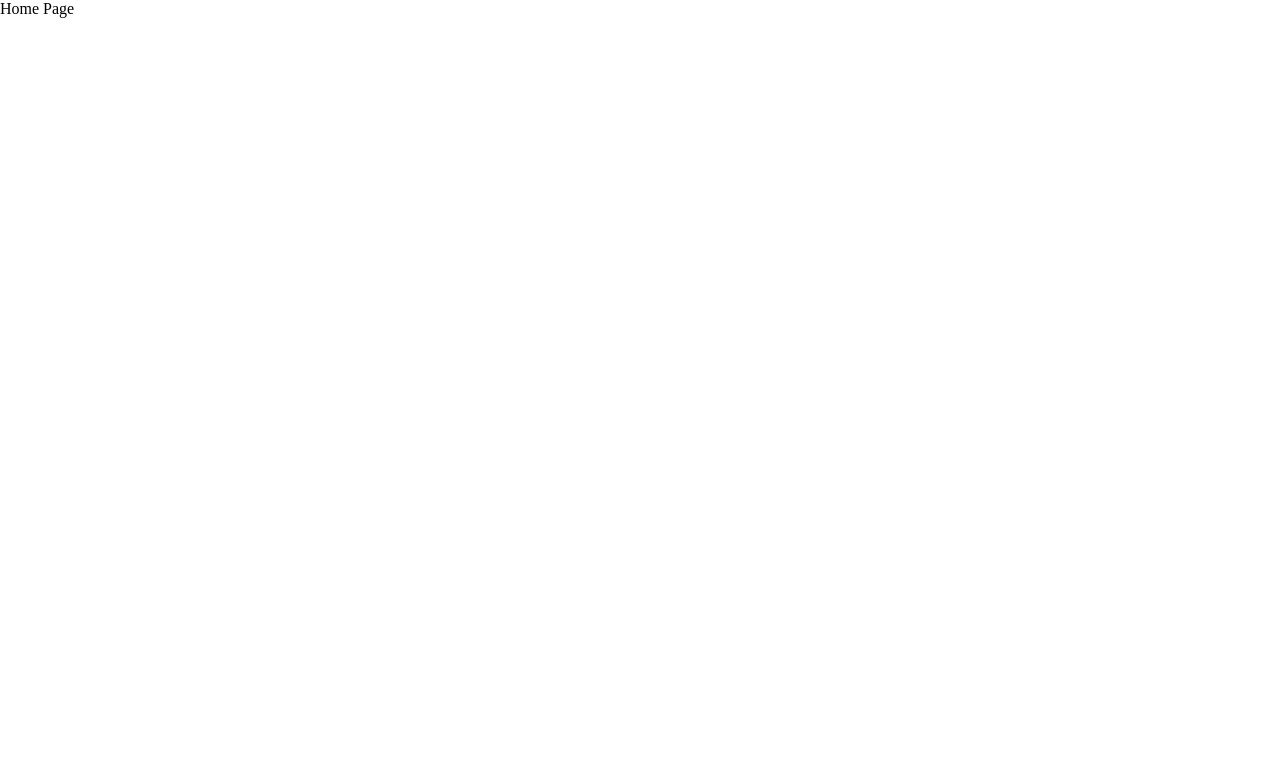
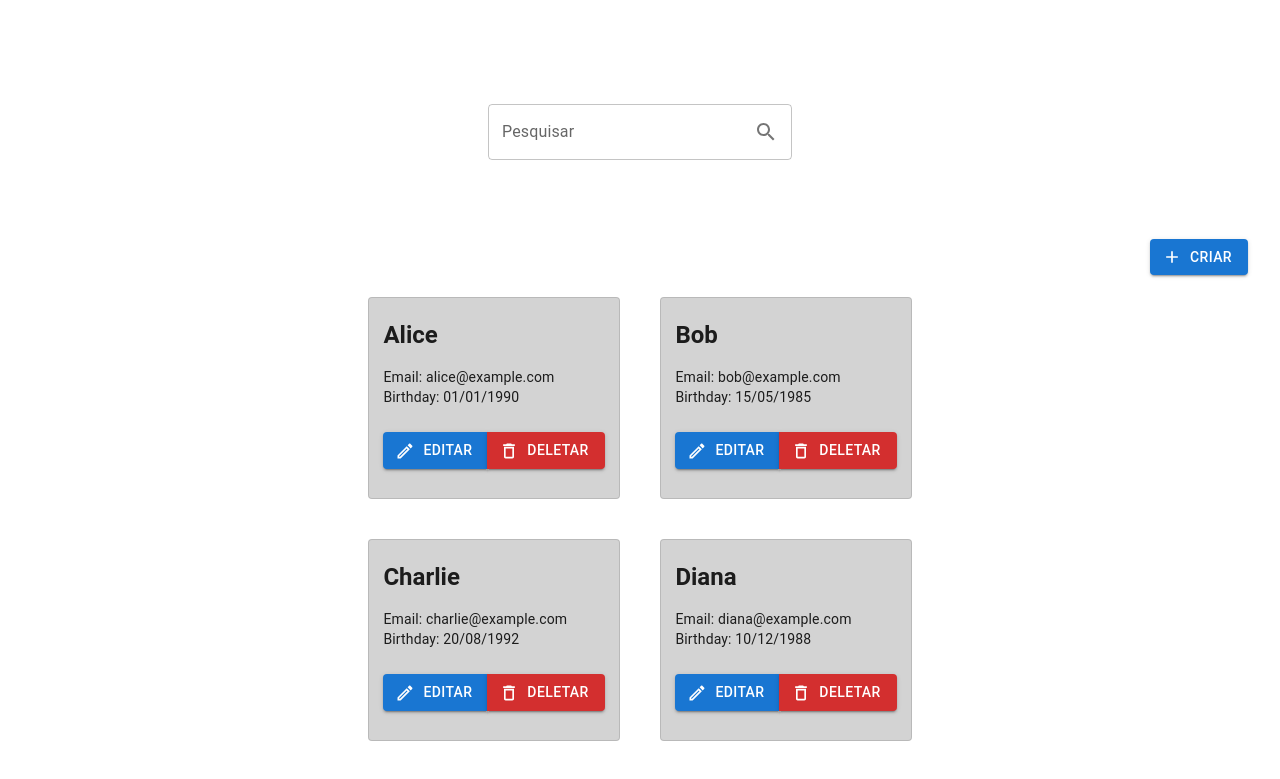
Before and after one commit to juanlramos/cadastro-de-pessoas-front, a React (Vite) app: page / in a window 1280 px wide. Shown: the top 779 px of the page. Built offline with nearby package versions, Linux system fonts and the light colour scheme.

Commit message:
feature: list of people with mocked data

```diff
--- a/src/pages/home/Home.tsx
+++ b/src/pages/home/Home.tsx
@@ -1,9 +1,95 @@
-import { Box } from '@mui/material';
+import { AddOutlined, Search } from "@mui/icons-material";
+import { Box, Button, InputAdornment, TextField } from "@mui/material";
+import { CustomCard } from "./components/CustomCard";
 
 export const Home = () => {
+  const people = [
+    { name: "Alice", email: "alice@example.com", birthday: "1990-01-01" },
+    { name: "Bob", email: "bob@example.com", birthday: "1985-05-15" },
+    { name: "Charlie", email: "charlie@example.com", birthday: "1992-08-20" },
+    { name: "Diana", email: "diana@example.com", birthday: "1988-12-10" },
+    { name: "Ethan", email: "ethan@example.com", birthday: "1995-03-25" },
+    { name: "Fiona", email: "fiona@example.com", birthday: "1991-07-05" },
+    { name: "Alice", email: "alice@example.com", birthday: "1990-01-01" },
+    { name: "Bob", email: "bob@example.com", birthday: "1985-05-15" },
+    { name: "Charlie", email: "charlie@example.com", birthday: "1992-08-20" },
+    { name: "Diana", email: "diana@example.com", birthday: "1988-12-10" },
+    { name: "Ethan", email: "ethan@example.com", birthday: "1995-03-25" },
+    { name: "Fiona", email: "fiona@example.com", birthday: "1991-07-05" },
+  ];
+
   return (
-    <Box>
-        Home Page
+    <Box
+      sx={{
+        p: 4,
+      }}
+    >
+      <Box
+        sx={{
+          display: "flex",
+          justifyContent: "center",
+          alignItems: "center",
+          height: "25vh",
+        }}
+      >
+        <TextField
+          variant="outlined"
+          label="Pesquisar"
+          sx={{
+            width: { xs: "75%", sm: "50%", md: "25%" },
+          }}
+          slotProps={{
+            input: {
+              endAdornment: (
+                <InputAdornment position="end">
+                  <Search />
+                </InputAdornment>
+              ),
+            },
+          }}
+        />
+      </Box>
+
+      <Box
+        sx={{
+          display: "flex",
+          alignItems: "center",
+          justifyContent: "end",
+          height: "50px",
+          mb: "15px",
+        }}
+      >
+        <Button variant="contained" startIcon={<AddOutlined />}>
+          Criar
+        </Button>
+      </Box>
+
+      <Box
+        sx={{
+          display: "flex",
+          alignItems: "center",
+          justifyContent: "center",
+        }}
+      >
+        <Box
+          sx={{
+            display: "flex",
+            alignItems: "center",
+            justifyContent: "center",
+            flexWrap: "wrap",
+            width: "65%",
+            gap: 5,
+          }}
+        >
+          {people.map((person) => (
+            <CustomCard
+              name={person.name}
+              email={person.email}
+              birthday={person.birthday}
+            />
+          ))}
+        </Box>
+      </Box>
     </Box>
   );
 };
--- /dev/null
+++ b/src/pages/home/components/CustomCard.tsx
@@ -0,0 +1,58 @@
+import { DeleteOutlineOutlined, EditOutlined } from "@mui/icons-material";
+import {
+  Button,
+  ButtonGroup,
+  Card,
+  CardContent,
+  Typography,
+} from "@mui/material";
+import dayjs from "dayjs";
+
+type CustomCardProps = {
+  name: string;
+  email: string;
+  birthday: string;
+};
+
+export const CustomCard = ({ name, email, birthday }: CustomCardProps) => {
+  return (
+    <Card
+      variant="outlined"
+      sx={{
+        height: "200px",
+        width: "250px",
+        display: "flex",
+        justifyContent: "center",
+        alignItems: "center",
+        backgroundColor: "lightgray",
+      }}
+    >
+      <CardContent>
+        <Typography variant="h5" mb={2} fontWeight="bold">
+          {name}
+        </Typography>
+        <Typography variant="body2">Email: {email}</Typography>
+        <Typography variant="body2">
+          Birthday: {dayjs(birthday).format("DD/MM/YYYY")}
+        </Typography>
+
+        <ButtonGroup
+          sx={{
+            mt: "25px",
+          }}
+        >
+          <Button variant="contained" startIcon={<EditOutlined />}>
+            Editar
+          </Button>
+          <Button
+            variant="contained"
+            startIcon={<DeleteOutlineOutlined />}
+            color="error"
+          >
+            Deletar
+          </Button>
+        </ButtonGroup>
+      </CardContent>
+    </Card>
+  );
+};
```
